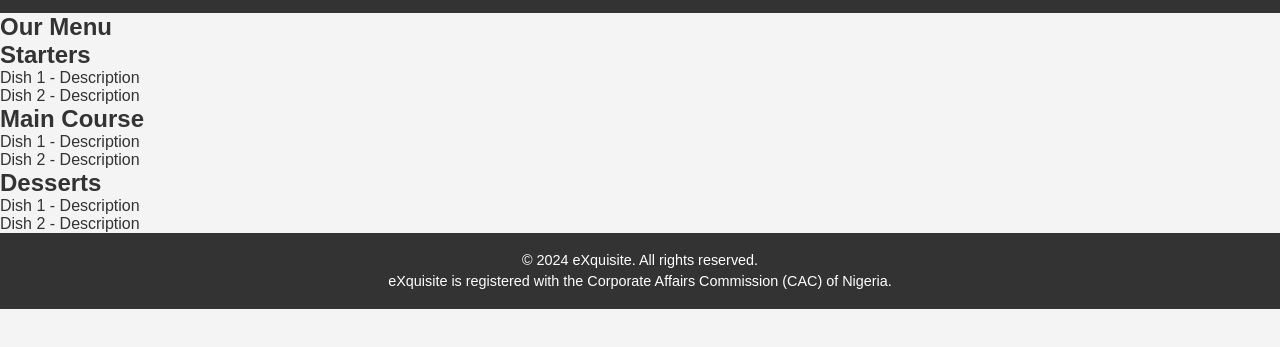
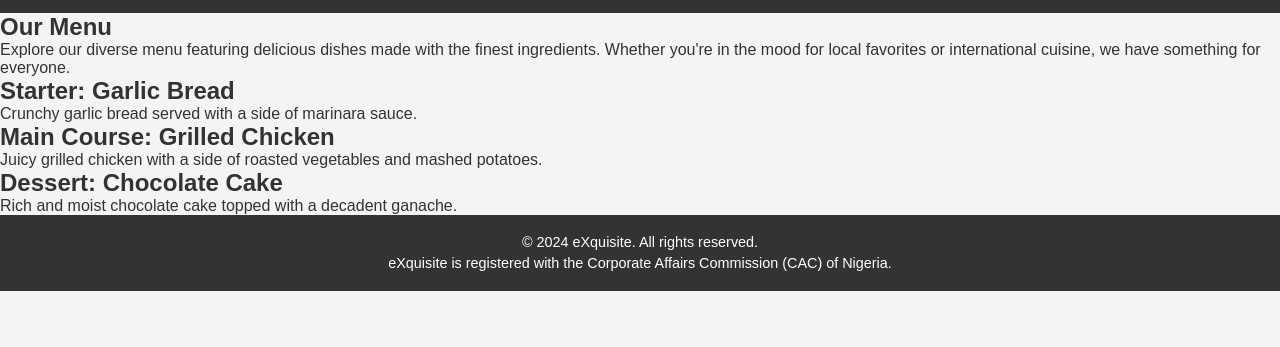
Before and after one commit to AbaraEmmanuel/eXquisite, a plain HTML site: page menu.html in a window 1280 px wide. Shown: the part 69-416 px from the top of the page. Drawn offline with Linux system fonts and the light colour scheme.

Commit message:
Updated menu and contact

```diff
--- a/menu.html
+++ b/menu.html
@@ -19,26 +19,21 @@
     </header>
     <section class="menu">
         <h1>Our Menu</h1>
-        <div class="menu-category">
-            <h2>Starters</h2>
-            <ul>
-                <li>Dish 1 - Description</li>
-                <li>Dish 2 - Description</li>
-            </ul>
-        </div>
-        <div class="menu-category">
-            <h2>Main Course</h2>
-            <ul>
-                <li>Dish 1 - Description</li>
-                <li>Dish 2 - Description</li>
-            </ul>
-        </div>
-        <div class="menu-category">
-            <h2>Desserts</h2>
-            <ul>
-                <li>Dish 1 - Description</li>
-                <li>Dish 2 - Description</li>
-            </ul>
+        <p>Explore our diverse menu featuring delicious dishes made with the finest ingredients. Whether you're in the mood for local favorites or international cuisine, we have something for everyone.</p>
+        <div class="menu-list">
+            <!-- Example menu items, replace with actual content -->
+            <div class="menu-item">
+                <h2>Starter: Garlic Bread</h2>
+                <p>Crunchy garlic bread served with a side of marinara sauce.</p>
+            </div>
+            <div class="menu-item">
+                <h2>Main Course: Grilled Chicken</h2>
+                <p>Juicy grilled chicken with a side of roasted vegetables and mashed potatoes.</p>
+            </div>
+            <div class="menu-item">
+                <h2>Dessert: Chocolate Cake</h2>
+                <p>Rich and moist chocolate cake topped with a decadent ganache.</p>
+            </div>
         </div>
     </section>
     <footer>
```
Also changed, not shown: contact.html (+6 -8 lines).
